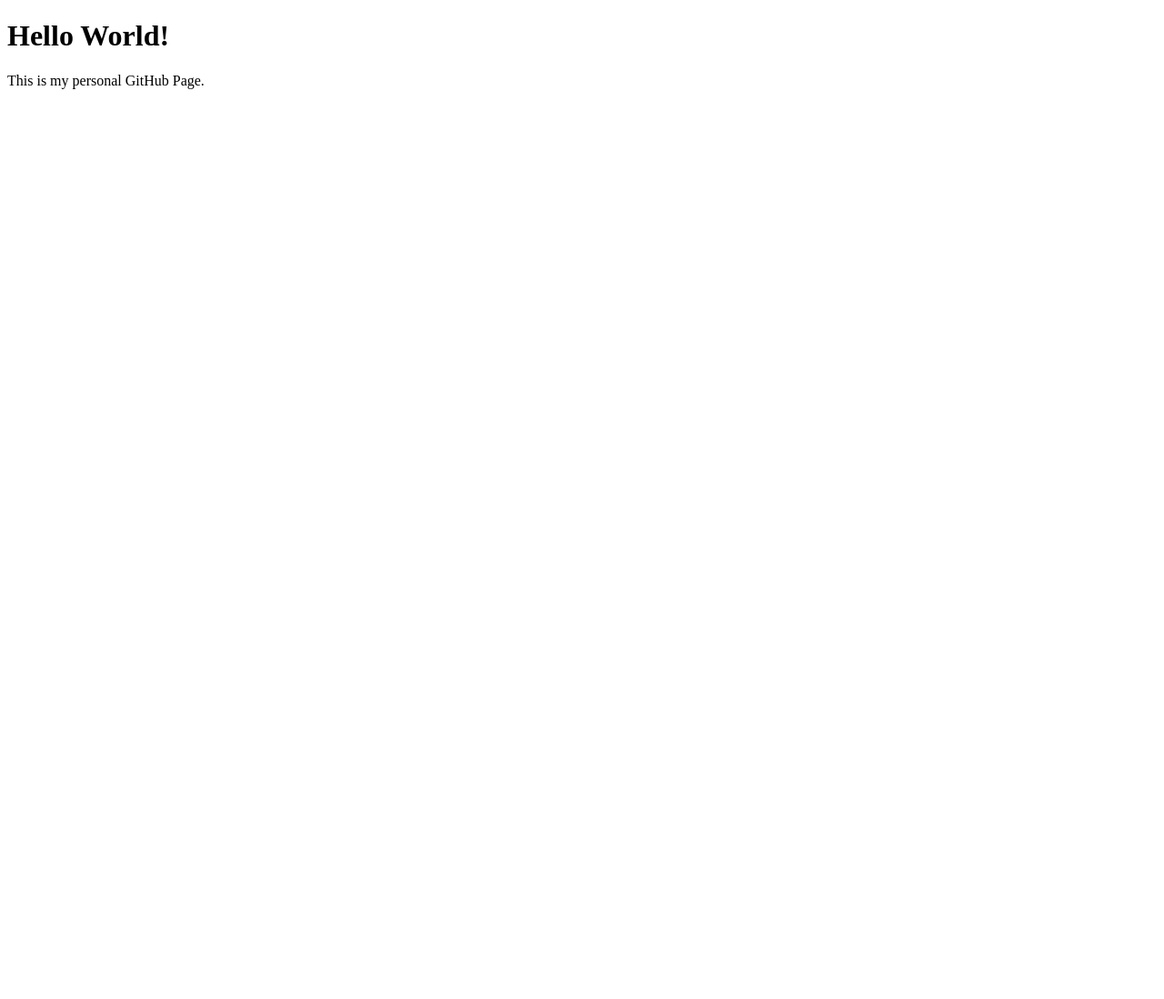
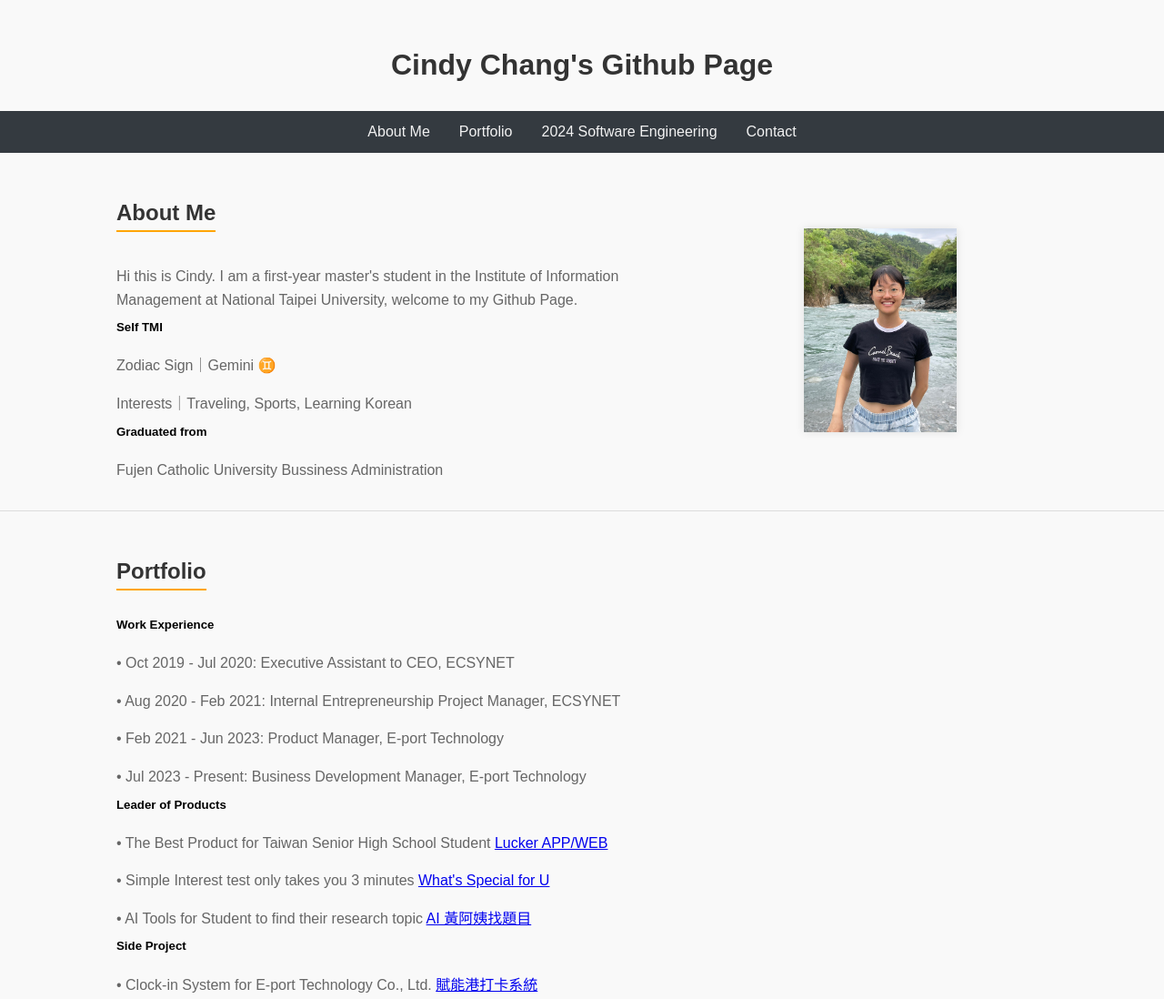
Before and after one commit to CindyChang0604/CindyChang.github.io, a plain HTML site: page index.html in a window 1280 px wide. Shown: the top 1098 px of the page at 91% size. Before the commit the page ends 800 px from the top, so only its background shows below. Drawn offline with Linux system fonts and the light colour scheme.

Commit message:
upload content

```diff
--- a/index.html
+++ b/index.html
@@ -1,10 +1,179 @@
 <!DOCTYPE html>
-<html>
+<html lang="zh-TW">
 <head>
-    <title>Welcome to My GitHub Page</title>
+    <meta charset="UTF-8">
+    <meta name="viewport" content="width=device-width, initial-scale=1.0">
+    <meta name="description" content="Hi this is Cindy. I am a first-year master's student in the Department of Information Management at National Taipei University, welcome to my Github Page.">
+    <title>Cindy Chang's Github Page</title>
+    <link rel="icon" href="images/YHClogo.png" type="image/x-icon">
+
+    <style>
+        body {
+            font-family: Arial, sans-serif;
+            margin: 0;
+            padding: 0;
+            background-color: #f9f9f9;
+        }
+
+        header {
+            color: #333;
+            padding: 2rem 0;
+            text-align: center;
+        }
+
+        nav {
+            background-color: #343a40;
+            overflow: hidden;
+            text-align: center;
+        }
+        nav ul {
+            list-style-type: none;
+            margin: 0;
+            padding: 0;
+            display: flex;
+            justify-content: center;
+        }
+        nav ul li {
+            display: inline;
+        }
+        nav a {
+            display: block;
+            color: #f2f2f2;
+            text-align: center;
+            padding: 14px 16px;
+            text-decoration: none;
+        }
+        nav a:hover {
+            background-color: #ddd;
+            color: black;
+        }
+
+        section {
+            padding: 2rem;
+            padding-left: 8rem;
+            border-bottom: 1px solid #ddd;
+        }
+
+        #introduction {
+            display: flex;
+            justify-content: space-around;
+            align-items: center;
+        }
+
+        .intro-text {
+            flex: 1;
+        }
+
+        .intro-photo {
+            flex: 1;
+            text-align: center;
+        }
+
+        .intro-photo img {
+            max-width: 30%;
+            height: auto;
+            /* border-radius: 90%; */
+            box-shadow: 0 0 10px rgba(0, 0, 0, 0.1);
+        }
+
+        .file-list {
+            list-style-type: none;
+            padding: 0;
+        }
+        .file-list li {
+            margin: 10px 0;
+        }
+        .file-list a {
+            text-decoration: none;
+            color: #007BFF;
+        }
+
+        h2 {
+            color: #333;
+            border-bottom: 2px solid #ffa500;
+            display: inline-block;
+            padding-bottom: 0.3rem;
+        }
+
+        p {
+            color: #666;
+            line-height: 1.6;
+            margin-bottom: 0px;
+        }
+
+        h5 {
+            margin-top: 10px;
+        }
+
+    </style>
 </head>
 <body>
-    <h1>Hello World!</h1>
-    <p>This is my personal GitHub Page.</p>
+    <header>
+        <h1 style="margin-bottom:0px;">Cindy Chang's Github Page</h1>
+    </header>
+    <nav>
+        <ul>
+            <li><a href="#about">About Me</a></li>
+            <li><a href="#portfolio">Portfolio</a></li>
+            <li><a href="#engineering">2024 Software Engineering</a></li>
+            <li><a href="#contact">Contact</a></li>
+        </ul>
+    </nav>
+
+    <section id="introduction">
+        <div class="intro-text">
+            <h2>About Me</h2>
+            <p>Hi this is Cindy. I am a first-year master's student in the Institute of Information Management at National Taipei University, welcome to my Github Page.</p>
+            <h5>Self TMI</h5>
+            <p>Zodiac Sign｜Gemini ♊️</p>
+            <p>Interests｜Traveling, Sports, Learning Korean</p>
+            <h5>Graduated from</h5>
+            <p>Fujen Catholic University Bussiness Administration</p>
+        </div>
+        <div class="intro-photo">
+            <img src="images/myself.jpg" alt="個人照片">
+        </div>
+    </section>
+    <section id="portfolio">
+        <h2>Portfolio</h2>
+        <h5>Work Experience</h5>
+            <p>• Oct 2019 - Jul 2020: Executive Assistant to CEO, ECSYNET</p>
+            <p>• Aug 2020 - Feb 2021: Internal Entrepreneurship Project Manager, ECSYNET</p>
+            <p>• Feb 2021 - Jun 2023: Product Manager, E-port Technology</p>
+            <p>• Jul 2023 - Present: Business Development Manager, E-port Technology</p>
+        <h5>Leader of Products</h5>
+            <p>• The Best Product for Taiwan Senior High School Student <a href="https://luckertw.com/">Lucker APP/WEB</a></p>
+            <p>• Simple Interest test only takes you 3 minutes <a href="https://special-rabbit.eporttw.com/">What's Special for U</a></p>
+            <p>• AI Tools for Student to find their research topic <a href="https://ai.huang.luckertw.com/">AI 黃阿姨找題目</a></p>
+        <h5>Side Project</h5>
+            <p>• Clock-in System for E-port Technology Co., Ltd. <a href="https://clockin-system.yhccindy.com/">賦能港打卡系統</a></p>
+            <p>• A Questionaire help you find your Health <a href="https://health-survey.yhccindy.com/">健康問卷</a></p>
+    </section>
+    <section id="engineering">
+        <h2>2024 Software Engineering</h2>
+        <p>Here are reports I made for this course. Feel free to check it out!</p>
+        <ul class="file-list">
+            <h5>Case Study I </h5>
+            <li>
+                <p>• Group Case Study - Duolingo <a href="files/Duolingo Case Study.pdf">(PDF)</a></p>
+            </li>
+            <h5>Midterm Presentation</h5>
+            <li>
+                <p>• Individual Presentation <a href="files/Individual Midterm Presentation.pdf">(PDF)</a></p>
+                <p>• Group Presentation <a href="files/HoDaLa.pdf">(PDF)</a></p>
+            </li>
+            <h5>Final Presentation</h5>
+            <li>
+                <p>• Individual Presentation <a href="files/Individual Midterm Presentation.pdf">(PDF)</a></p>
+                <p>• Group Presentation <a>(comingsoon)</a></p>
+            </li>
+            <!-- Repeat for other files -->
+        </ul>
+    </section>
+    <section id="contact">
+        <h2>Contact</h2>
+        <p>E-mail: <a href="mailto:cindy.chang@eporttw.com">cindy.chang@eporttw.com</a></p>
+        <p>Mobile: <a href="tel:0988611453">0988611453</a></p>
+    </section>
 </body>
 </html>
```
Also changed, not shown: images/YHClogo.png (added), images/myself.jpg (added), 3 other files.
